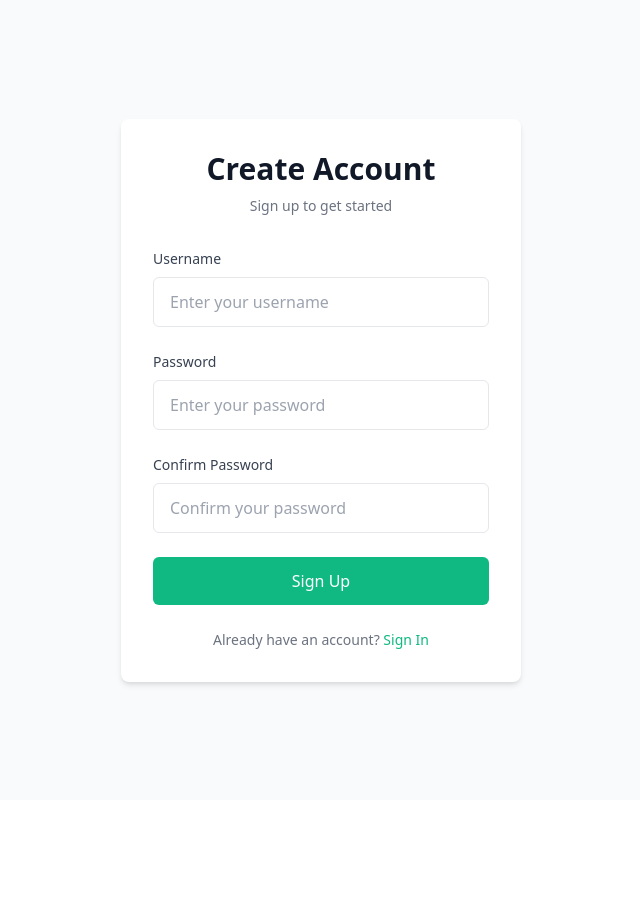
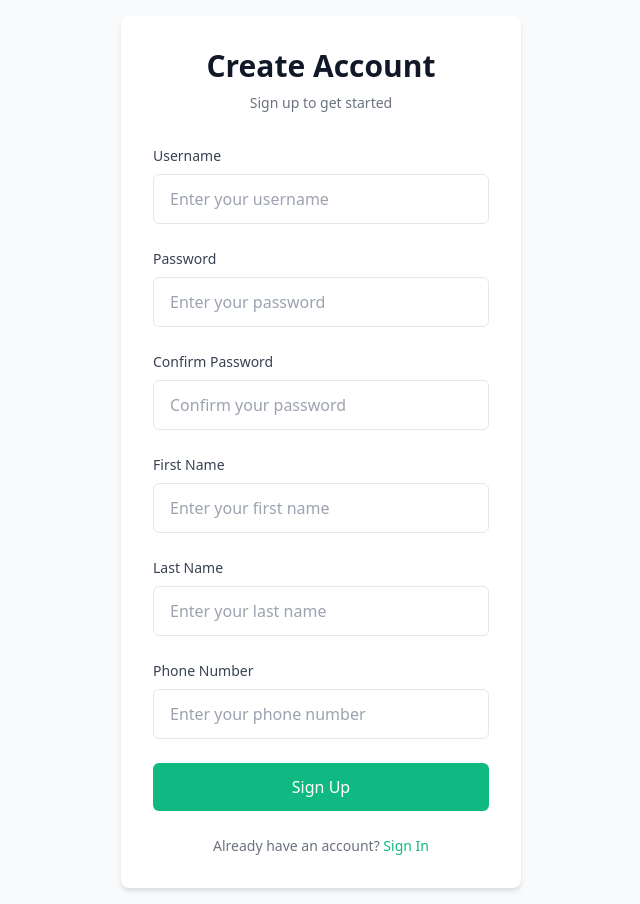
Before and after one commit to mrudulpatil18/batai-ui, a React (Vite) app: page /auth in a window 1280 px wide. Both pictures are taken after a click on the button "Sign Up". Shown: the whole page, without its empty margins (319-959 px from the left). Before the commit the page ends 800 px from the top, so only its background shows below. Built offline with nearby package versions, Linux system fonts and the light colour scheme.

Commit message:
using updated register api

```diff
--- a/src/api/auth_api.ts
+++ b/src/api/auth_api.ts
@@ -7,7 +7,7 @@ export const login = async (username: string, password: string): Promise<any> =>
             headers: {
                 'Content-Type': 'application/json',
             },
-            body: JSON.stringify({ username, password }),
+            body: JSON.stringify({ username, password}),
         });
 
         // Check if the response is ok (status 200-299)
@@ -29,14 +29,14 @@ export const login = async (username: string, password: string): Promise<any> =>
 };
 
 
-export const register = async (username: string, password: string): Promise<any> => {
+export const register = async (username: string, password: string, firstName: string, lastName: string, phoneNumber: number): Promise<any> => {
     try {
         const response = await fetch(`${API_URL}/auth/register`, {
             method: 'POST',
             headers: {
                 'Content-Type': 'application/json',
             },
-            body: JSON.stringify({ username, password }),
+            body: JSON.stringify({ username, password, firstName, lastName, phoneNumber }),
         });
 
         // Check if the response is ok (status 200-299)
--- a/src/components/Auth.tsx
+++ b/src/components/Auth.tsx
@@ -8,6 +8,9 @@ type Errors = {
     username?: string;
     password?: string;
     confirmPassword?: string;
+    firstName?: string;
+    lastName?: string;
+    phoneNumber?: string;
     form?: string;
 };
 
@@ -18,18 +21,31 @@ function Auth() {
     const [username, setUsername] = useState<string>('');
     const [password, setPassword] = useState<string>('');
     const [confirmPassword, setConfirmPassword] = useState<string>('');
+    const [firstName, setFirstName] = useState<string>('');
+    const [lastName, setLastName] = useState<string>('');
+    const [phoneNumber, setPhoneNumber] = useState<string>('');
     const [errors, setErrors] = useState<Errors>({});
     const { login: authLogin } = useAuth();
     const navigate = useNavigate();
 
     const validateForm = (): Errors => {
         const newErrors: Errors = {};
+
+        // Username validation
         if (!username) {
             newErrors.username = 'Username is required';
+        } else if (!/^[a-zA-Z0-9]{3,}$/.test(username)) {
+            newErrors.username = 'Username must be at least 3 characters and alphanumeric';
         }
+
+        // Password validation
         if (!password) {
             newErrors.password = 'Password is required';
+        } else if (!/^(?=.*[A-Z])(?=.*\d)(?=.*[@$!%*?&])[A-Za-z\d@$!%*?&]{8,}$/.test(password)) {
+            newErrors.password = 'Password must be at least 8 characters, include one uppercase letter, one number, and one special character';
         }
+
+        // Confirm Password validation (only in register mode)
         if (mode === 'register') {
             if (!confirmPassword) {
                 newErrors.confirmPassword = 'Please confirm your password';
@@ -37,6 +53,28 @@ function Auth() {
                 newErrors.confirmPassword = 'Passwords do not match';
             }
         }
+
+        // First Name validation (only in register mode)
+        if (mode === 'register' && !firstName) {
+            newErrors.firstName = 'First name is required';
+        } else if (mode === 'register' && !/^[a-zA-Z]+$/.test(firstName)) {
+            newErrors.firstName = 'First name must only contain letters';
+        }
+
+        // Last Name validation (only in register mode)
+        if (mode === 'register' && !lastName) {
+            newErrors.lastName = 'Last name is required';
+        } else if (mode === 'register' && !/^[a-zA-Z]+$/.test(lastName)) {
+            newErrors.lastName = 'Last name must only contain letters';
+        }
+
+        // Phone Number validation (only in register mode)
+        if (mode === 'register' && !phoneNumber) {
+            newErrors.phoneNumber = 'Phone number is required';
+        } else if (mode === 'register' && !/^\d{10}$/.test(phoneNumber)) {
+            newErrors.phoneNumber = 'Phone number must be 10 digits';
+        }
+
         return newErrors;
     };
 
@@ -55,7 +93,7 @@ function Auth() {
             if (mode === 'login') {
                 userData = await apiService.login(username, password);
             } else {
-                userData = await apiService.register(username, password);
+                userData = await apiService.register(username, password, firstName, lastName, parseInt(phoneNumber));
                 // Automatically log in after successful registration
                 userData = await apiService.login(username, password);
             }
@@ -125,7 +163,6 @@ function Auth() {
                         {errors.password && <span className="field-error">{errors.password}</span>}
                     </div>
 
-                    {mode === 'register' && (
                     <div className="form-group">
                         <label htmlFor="confirmPassword">Confirm Password</label>
                         <input
@@ -140,6 +177,50 @@ function Auth() {
                             <span className="field-error">{errors.confirmPassword}</span>
                         )}
                     </div>
+
+                    {mode === 'register' && (
+                        <>
+                            <div className="form-group">
+                                <label htmlFor="firstName">First Name</label>
+                                <input
+                                    id="firstName"
+                                    type="text"
+                                    placeholder="Enter your first name"
+                                    value={firstName}
+                                    onChange={(e) => setFirstName(e.target.value)}
+                                    className={errors.firstName ? 'error' : ''}
+                                />
+                                {errors.firstName && <span className="field-error">{errors.firstName}</span>}
+                            </div>
+
+                            <div className="form-group">
+                                <label htmlFor="lastName">Last Name</label>
+                                <input
+                                    id="lastName"
+                                    type="text"
+                                    placeholder="Enter your last name"
+                                    value={lastName}
+                                    onChange={(e) => setLastName(e.target.value)}
+                                    className={errors.lastName ? 'error' : ''}
+                                />
+                                {errors.lastName && <span className="field-error">{errors.lastName}</span>}
+                            </div>
+
+                            <div className="form-group">
+                                <label htmlFor="phoneNumber">Phone Number</label>
+                                <input
+                                    id="phoneNumber"
+                                    type="text"
+                                    placeholder="Enter your phone number"
+                                    value={phoneNumber}
+                                    onChange={(e) => setPhoneNumber(e.target.value)}
+                                    className={errors.phoneNumber ? 'error' : ''}
+                                />
+                                {errors.phoneNumber && <span className="field-error">{errors.phoneNumber}</span>}
+                            </div>
+
+
+                        </>
                     )}
 
                     <button type="submit" className="submit-button">
```
Lines whose indentation alone changed are shown as unchanged.
